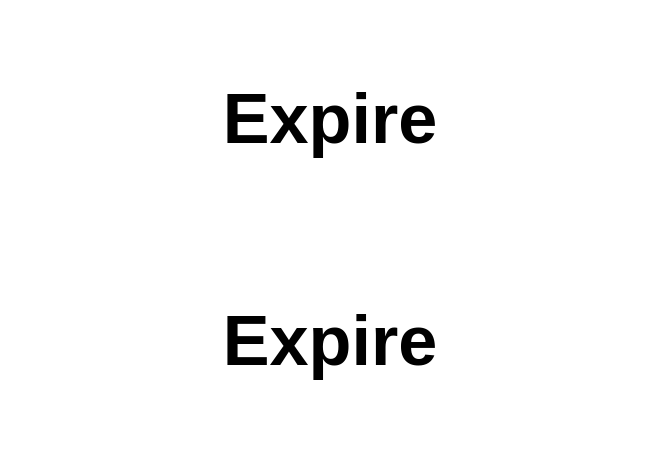
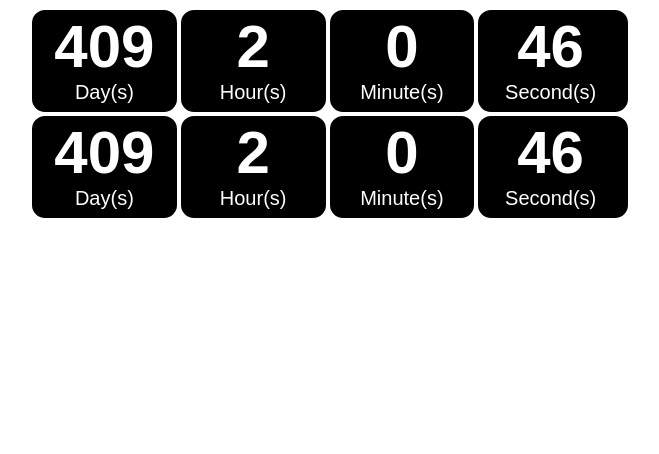
Before and after one commit to Xulab5/countdown, a plain HTML site: page index.html in a window 1280 px wide. Shown: the whole page, without its empty margins (310-969 px from the left). Drawn offline with nearby package versions, Linux system fonts and the light colour scheme.

Commit message:
Update index.html
endDate updated

```diff
--- a/index.html
+++ b/index.html
@@ -11,10 +11,10 @@
 
 </head>
 <body>
-    <div class="countdown-timer" data-enddate="2021-2-12">
+    <div class="countdown-timer" data-enddate="2024-2-12">
 
     </div>
-    <div class="countdown-timer" data-enddate="2022-2-14"></div>
+    <div class="countdown-timer" data-enddate="2024-2-14"></div>
 
 </body>
 </html>
```
